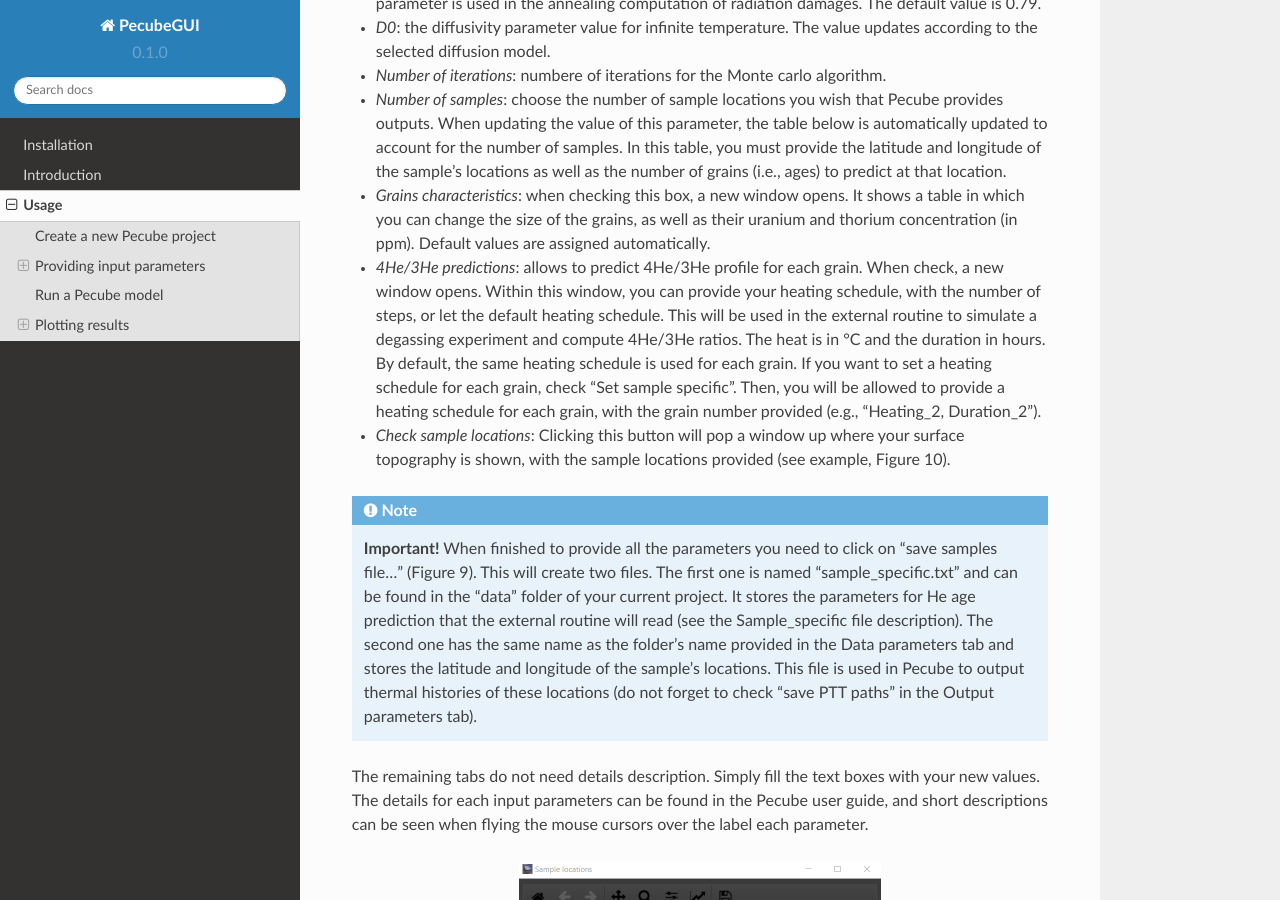
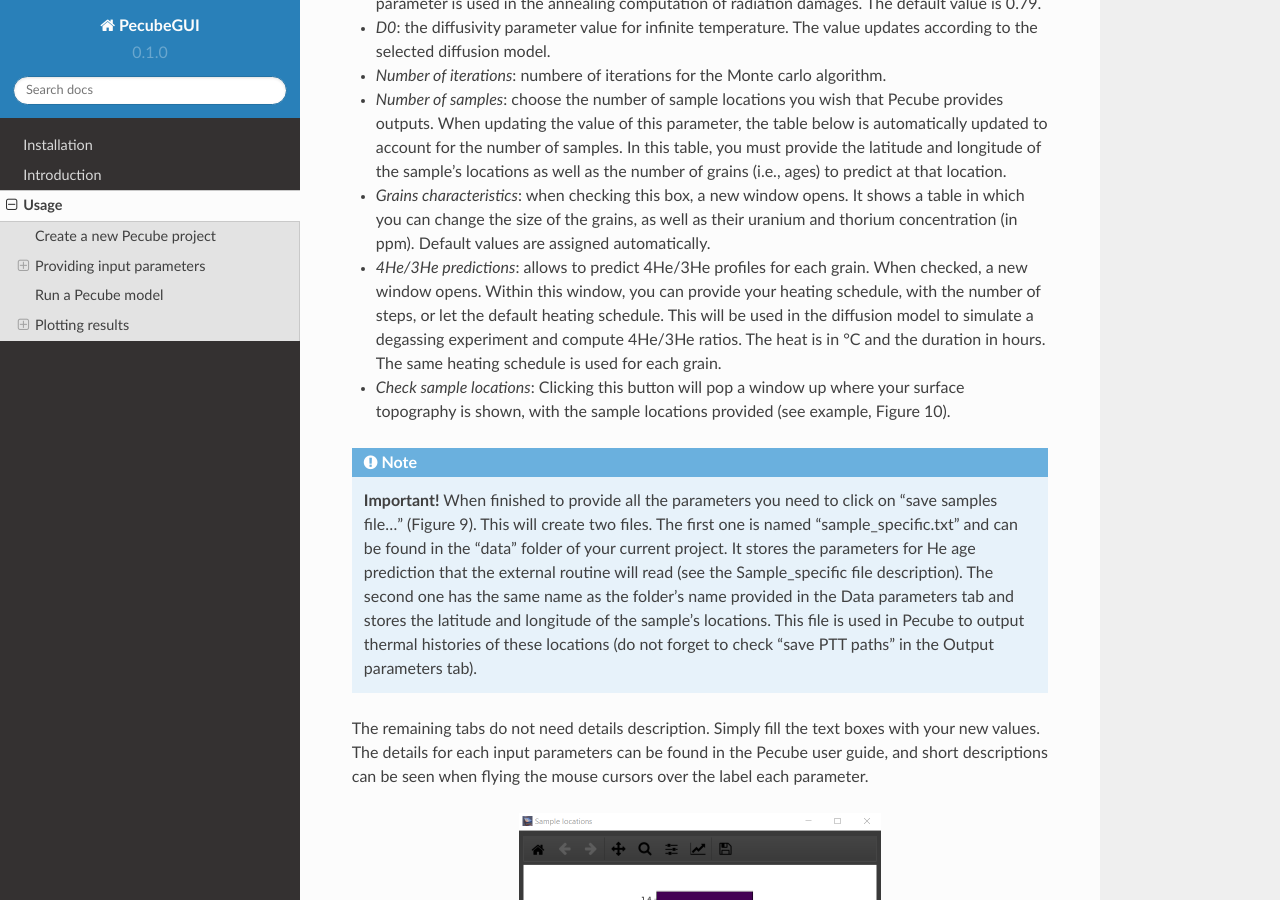
Before and after one commit to MBernAca/PecubeGUI_Doc, a Sphinx documentation site: the page built from docs/source/Usage.rst, in a window 1280 px wide and 900 px high, scrolled down 6292 px. Built offline with Sphinx 7.4.7 and the Read the Docs theme 2.0.0, drawn with Linux system fonts in a browser that asks for light colours.

Commit message:
Update Usage.rst

```diff
--- a/docs/source/Usage.rst
+++ b/docs/source/Usage.rst
@@ -148,7 +148,7 @@ This tab enables the user to set the outputs he/she wants that Pecube provides a
 *	*Number of iterations*: numbere of iterations for the Monte carlo algorithm.
 *	*Number of samples*: choose the number of sample locations you wish that Pecube provides outputs. When updating the value of this parameter, the table below is automatically updated to account for the number of samples. In this table, you must provide the latitude and longitude of the sample’s locations as well as the number of grains (i.e., ages) to predict at that location.
 *	*Grains characteristics*: when checking this box, a new window opens. It shows a table in which you can change the size of the grains, as well as their uranium and thorium concentration (in ppm). Default values are assigned automatically.
-*	*4He/3He predictions*: allows to predict 4He/3He profile for each grain. When check, a new window opens. Within this window, you can provide your heating schedule, with the number of steps, or let the default heating schedule. This will be used in the external routine to simulate a degassing experiment and compute 4He/3He ratios. The heat is in °C and the duration in hours. By default, the same heating schedule is used for each grain. If you want to set a heating schedule for each grain, check “Set sample specific”. Then, you will be allowed to provide a heating schedule for each grain, with the grain number provided (e.g., “Heating_2, Duration_2”).
+*	*4He/3He predictions*: allows to predict 4He/3He profiles for each grain. When checked, a new window opens. Within this window, you can provide your heating schedule, with the number of steps, or let the default heating schedule. This will be used in the diffusion model to simulate a degassing experiment and compute 4He/3He ratios. The heat is in °C and the duration in hours. The same heating schedule is used for each grain.
 *	*Check sample locations*: Clicking this button will pop a window up where your surface topography is shown, with the sample locations provided (see example, Figure 10).
 
 .. note::
```
